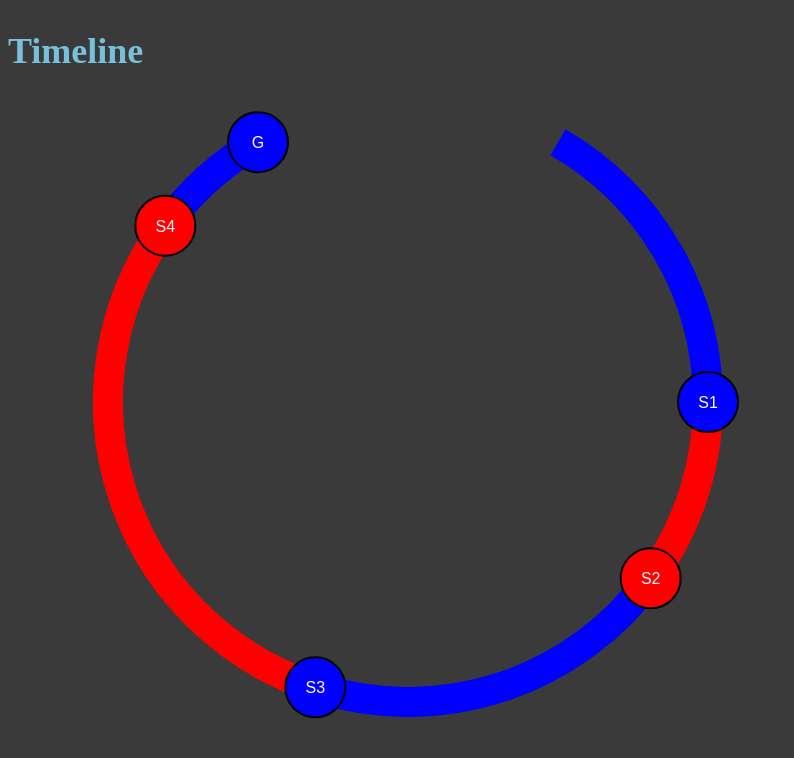
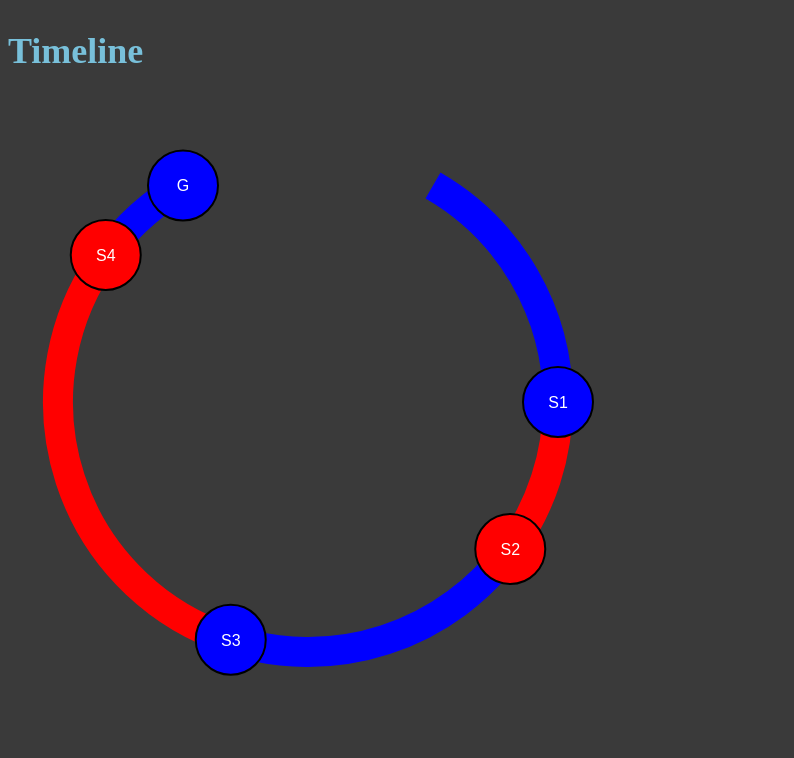
Before and after one commit to seangah8/Nexstep, a React (Vite) app in the folder frontend/: page / in a window 1280 px wide. Shown: the top 758 px of the page, without its empty margins (0-794 px from the left). Built offline with nearby package versions, Linux system fonts and the light colour scheme.

Commit message:
figuring how to solve the loop hole and add additional rule to the database

```diff
--- a/frontend/src/cmps/Timeline.tsx
+++ b/frontend/src/cmps/Timeline.tsx
@@ -1,26 +1,57 @@
 import { utilService } from "../services/util.service"
+import { useState } from "react";
 
 function Timeline() {
 
-    const steps : {title: string; end: number;}[] = [
-      {title: 'S1', end: 150},
-      {title: 'S2', end: 180},
-      {title: 'S3', end: 240},
-      {title: 'S4', end: 330}
+  interface StepModel {
+    title: string
+    end: number
+    steps: StepModel[]
+  }
+
+  interface MainStepModel extends  StepModel{
+    start: number
+  }
+
+  //  IMPORTANT RULE
+  // if a step user select has no steps the website will render a fake step
+  // that not exists in database. if and the user will add later step on this
+  // fake step, there will be add so db two steps, one the user creted and another
+  // which is the step to end the main step.
+  // that means, in database there will be no steps prop with only one step!
+
+  const steps : StepModel[] = [
+    {title: 'S1', end: 150, steps: []},
+    {title: 'S2', end: 180, steps: []},
+    {title: 'S3', end: 240, steps: []},
+    {title: 'S4', end: 330, steps: []},
+    {title: 'G', end: 350, steps: [{title: 'G.F', end: 335, steps: []}, {title: 'G', end: 350, steps: []}]}
   ]
 
-    const goal = {title: 'G',
+  const goal = {
+    title:'G',
     start: 100,
     end: 350,
-        steps: steps }
+    steps: steps,
+  }
+
+  const [mainStep, setMainStep] = useState<MainStepModel>(goal)
 
 
-    const svgSize = 800
-    const pathCenter = {x: 400, y: 300}
-    const radius = 300
+  // some UI controle
+  const svgSize = 600
+  const pathCenter = {x: 300, y: 300}
+  const radius = 250
   const spaceDeg = 60
   const strokeWidth = 30
-    const circlesSize = 30
+  const circlesSize = 35
+
+  function onSelectStep(step : StepModel, prevEnd: number){
+    console.log('step', step)
+    if(mainStep.steps.length <= 1) throw new Error('There are no further steps!')
+    else if (step.steps.length <= 0) setMainStep({title: step.title, start: prevEnd, end: step.end, steps: [{title: step.title, end: step.end, steps: []}]})
+    else setMainStep({...step, start: prevEnd})
+  }
 
 
   return (
@@ -28,14 +59,14 @@ function Timeline() {
       <h2>Timeline</h2>
       <svg width={svgSize} height={svgSize}>
         {(() => {
-            const totalDays = goal.end - goal.start
+          const totalDays = mainStep.end - mainStep.start
           const angleRange = 360 - spaceDeg
           let accumulated = 0
 
-            const stepsToRender = [...goal.steps, { title: goal.title, end: goal.end }]
+          const stepsToRender: StepModel[] = mainStep.steps
 
           const renderedSteps = stepsToRender.map((step, index) => {
-              const prevEnd = stepsToRender[index - 1]?.end ?? goal.start
+            const prevEnd = stepsToRender[index - 1]?.end ?? mainStep.start
             const stepDays = step.end - prevEnd
             const stepAngle = (stepDays / totalDays) * angleRange
             const startAngle = spaceDeg / 2 + (accumulated / totalDays) * angleRange
@@ -47,7 +78,7 @@ function Timeline() {
             const stepCircleY = pathCenter.y + radius * Math.sin(angleRad)
 
             return (
-                <g key={index}>
+              <g key={index} onClick={()=>onSelectStep(step, prevEnd)}>
                 <path
                   d={utilService.describeArc(pathCenter.x, pathCenter.y, radius, startAngle, endAngle)}
                   stroke={index % 2 === 0 ? "blue" : "red"}
```
Lines whose indentation alone changed are shown as unchanged.
